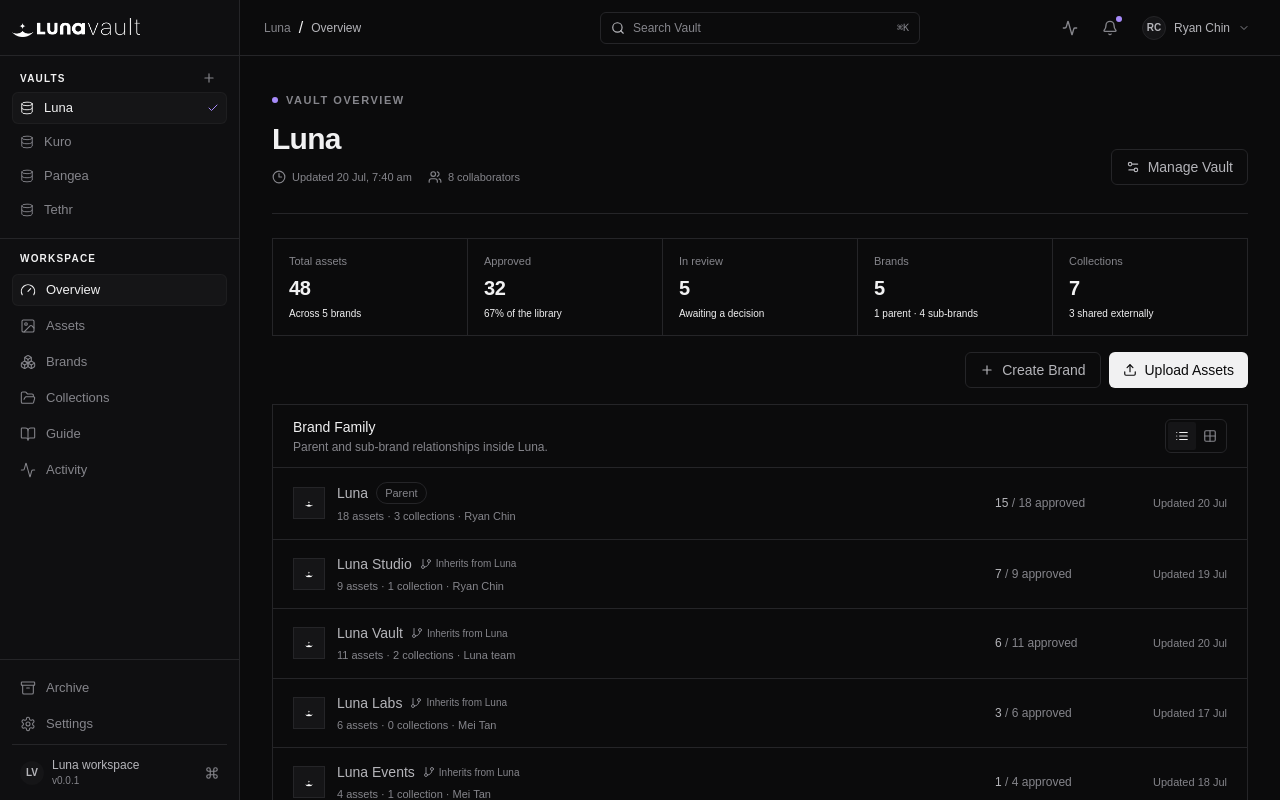
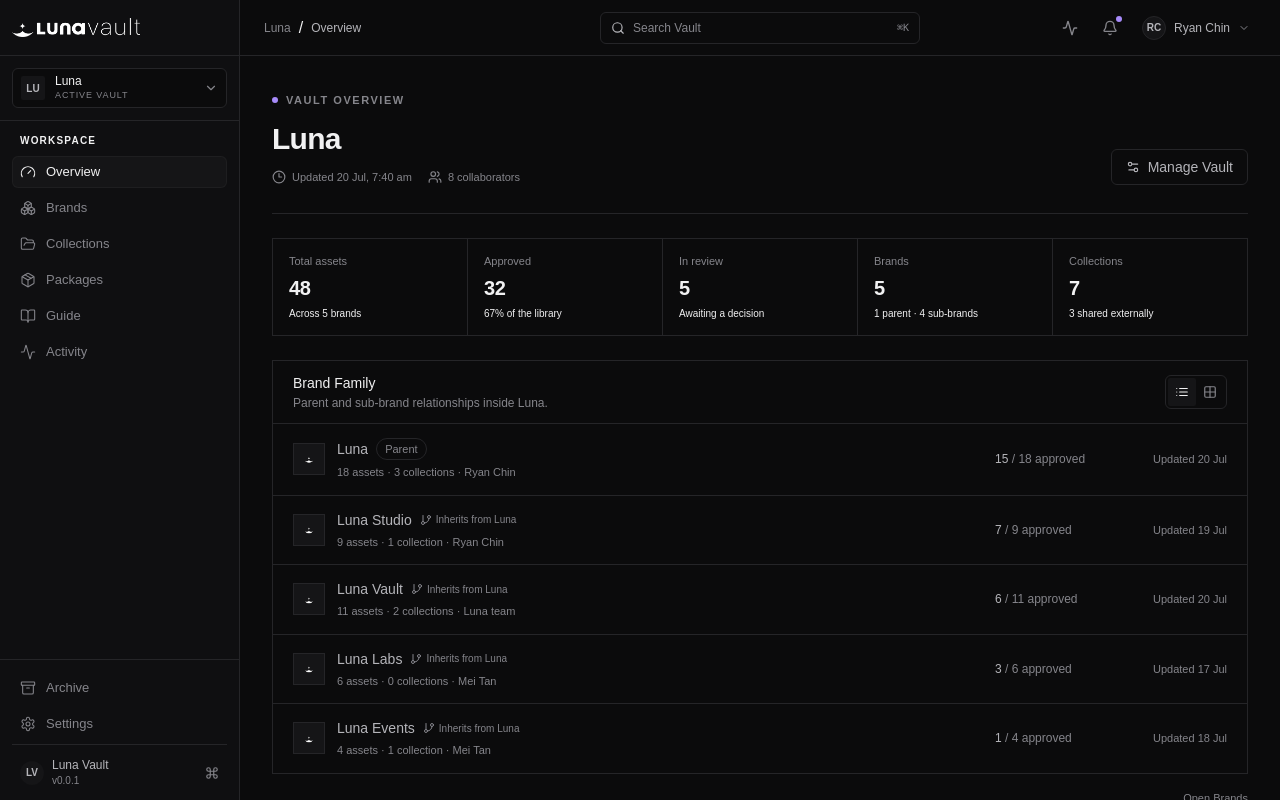
Before and after one commit to Ryanx-ai/luna-vault, a Next.js app: page /overview in a window 1280 px wide. Built offline with nearby package versions, Linux system fonts and the light colour scheme.

Commit message:
feat: refine Luna Vault workspace architecture

```diff
--- /dev/null
+++ b/app/packages/page.tsx
@@ -0,0 +1,7 @@
+import { PageScaffold } from "@/components/layout/page-scaffold";
+
+export const metadata = { title: "Packages" };
+
+export default function PackagesPage() {
+  return <PageScaffold eyebrow="Development delivery" title="Packages" description="Prepared Brand asset bundles for technical teams and implementation handover." emptyTitle="No Packages prepared" emptyDescription="Future Packages will organise approved, consistently named files and implementation notes for a specific delivery." />;
+}
--- a/components/layout/sidebar.tsx
+++ b/components/layout/sidebar.tsx
@@ -2,8 +2,8 @@
 
 import Link from "next/link";
 import { usePathname } from "next/navigation";
-import { useState } from "react";
-import { Check, Command, Database, Plus, X } from "lucide-react";
+import { useEffect, useRef, useState } from "react";
+import { Check, ChevronDown, Command, Database, Plus } from "lucide-react";
 import { LunaVaultLogo } from "@/components/brand/luna-vault-logo";
 import { useVault } from "@/components/providers/vault-provider";
 import { primaryNavigation, utilityNavigation, type NavigationItem } from "@/lib/navigation";
@@ -32,7 +32,25 @@ function NavLink({ item, onNavigate }: { item: NavigationItem; onNavigate?: () =
 
 export function Sidebar({ onNavigate }: { onNavigate?: () => void }) {
   const { shellData, selectedVault, selectVault } = useVault();
-  const [createVaultOpen, setCreateVaultOpen] = useState(false);
+  const [switcherOpen, setSwitcherOpen] = useState(false);
+  const [createNotice, setCreateNotice] = useState(false);
+  const switcherRef = useRef<HTMLDivElement>(null);
+
+  useEffect(() => {
+    if (!switcherOpen) return;
+    const closeOnOutside = (event: PointerEvent) => {
+      if (!switcherRef.current?.contains(event.target as Node)) setSwitcherOpen(false);
+    };
+    const closeOnEscape = (event: KeyboardEvent) => {
+      if (event.key === "Escape") setSwitcherOpen(false);
+    };
+    document.addEventListener("pointerdown", closeOnOutside);
+    document.addEventListener("keydown", closeOnEscape);
+    return () => {
+      document.removeEventListener("pointerdown", closeOnOutside);
+      document.removeEventListener("keydown", closeOnEscape);
+    };
+  }, [switcherOpen]);
 
   return (
     <aside className="flex h-full w-full flex-col bg-panel">
@@ -40,47 +58,23 @@ export function Sidebar({ onNavigate }: { onNavigate?: () => void }) {
         <LunaVaultLogo />
       </div>
 
-      <div className="relative border-b px-3 py-3">
-        <div className="mb-1 flex h-5 items-center justify-between px-2">
-          <p className="text-[10px] font-semibold uppercase tracking-[0.12em] text-muted/70">Vaults</p>
-          <button
-            onClick={() => setCreateVaultOpen((open) => !open)}
-            aria-label="Create Vault"
-            aria-expanded={createVaultOpen}
-            className="flex size-5 items-center justify-center rounded-sm text-muted transition-colors hover:bg-elevated hover:text-foreground focus-visible:outline-none focus-visible:ring-2 focus-visible:ring-accent/50"
-          >
-            <Plus className="size-3.5" />
-          </button>
-        </div>
-        {createVaultOpen ? (
-          <div className="absolute left-3 right-3 top-10 z-20 border bg-panel p-3 shadow-2xl">
-            <div className="flex items-center justify-between gap-3">
-              <p className="text-xs font-medium text-subtle">Create Vault</p>
-              <button onClick={() => setCreateVaultOpen(false)} aria-label="Close Create Vault" className="text-muted hover:text-foreground"><X className="size-3.5" /></button>
-            </div>
-            <p className="mt-1.5 text-[11px] leading-4 text-muted">New Vault creation will be available in a later milestone.</p>
+      <div ref={switcherRef} className="relative border-b px-3 py-3">
+        <button onClick={() => { setSwitcherOpen((open) => !open); setCreateNotice(false); }} aria-label={`Switch Vault, ${selectedVault.name} selected`} aria-haspopup="menu" aria-expanded={switcherOpen} className="flex h-10 w-full items-center gap-2.5 rounded-md border bg-canvas px-2 text-left transition-colors hover:bg-elevated focus-visible:outline-none focus-visible:ring-2 focus-visible:ring-accent/50">
+          <span className="flex size-6 shrink-0 items-center justify-center rounded-sm bg-elevated text-[10px] font-semibold text-subtle">{selectedVault.name.slice(0, 2).toUpperCase()}</span>
+          <span className="min-w-0 flex-1"><span className="block truncate text-xs font-medium text-foreground">{selectedVault.name}</span><span className="block text-[9px] uppercase tracking-[0.1em] text-muted">Active Vault</span></span>
+          <ChevronDown className={cn("size-3.5 text-muted transition-transform", switcherOpen && "rotate-180")} />
+        </button>
+
+        {switcherOpen ? (
+          <div className="absolute left-3 right-3 top-[58px] z-50 border bg-panel p-1 shadow-2xl" role="menu" aria-label="Select Vault">
+            <p className="px-2 py-1.5 text-[9px] font-semibold uppercase tracking-[0.12em] text-muted">Vaults</p>
+            {shellData.vaults.map((vault) => {
+              const active = vault.id === selectedVault.id;
+              return <button key={vault.id} role="menuitemradio" aria-checked={active} onClick={() => { selectVault(vault.id); setSwitcherOpen(false); setCreateNotice(false); onNavigate?.(); }} className={cn("flex h-9 w-full items-center gap-2.5 rounded-sm px-2 text-left text-xs transition-colors focus-visible:outline-none focus-visible:ring-2 focus-visible:ring-accent/50", active ? "bg-elevated text-foreground" : "text-muted hover:bg-elevated/70 hover:text-subtle")}><Database className="size-3.5" strokeWidth={1.6} /><span className="min-w-0 flex-1 truncate">{vault.name}</span>{active ? <Check className="size-3 text-accent" /> : null}</button>;
+            })}
+            <div className="mt-1 border-t pt-1"><button role="menuitem" onClick={() => setCreateNotice(true)} className="flex h-9 w-full items-center gap-2.5 rounded-sm px-2 text-left text-xs text-muted transition-colors hover:bg-elevated hover:text-foreground focus-visible:outline-none focus-visible:ring-2 focus-visible:ring-accent/50"><Plus className="size-3.5" />Create new Vault</button>{createNotice ? <p className="px-2 pb-2 text-[10px] leading-4 text-muted">Vault creation remains deferred. No Vault has been created.</p> : null}</div>
           </div>
         ) : null}
-        <div className="space-y-0.5" role="list" aria-label="Vaults">
-          {shellData.vaults.map((vault) => {
-            const active = vault.id === selectedVault.id;
-            return (
-              <button
-                key={vault.id}
-                onClick={() => { selectVault(vault.id); onNavigate?.(); }}
-                aria-pressed={active}
-                className={cn(
-                  "flex h-8 w-full items-center gap-2.5 rounded-md px-2 text-left text-[13px] transition-colors focus-visible:outline-none focus-visible:ring-2 focus-visible:ring-accent/50",
-                  active ? "bg-elevated text-foreground shadow-hairline" : "text-muted hover:bg-elevated/70 hover:text-subtle",
-                )}
-              >
-                <Database className="size-3.5" strokeWidth={1.6} />
-                <span className="min-w-0 flex-1 truncate">{vault.name}</span>
-                {active ? <Check className="size-3 text-accent" aria-hidden="true" /> : null}
-              </button>
-            );
-          })}
-        </div>
       </div>
 
       <nav className="flex flex-1 flex-col gap-1 overflow-y-auto px-3 py-3" aria-label="Primary navigation">
@@ -93,7 +87,7 @@ export function Sidebar({ onNavigate }: { onNavigate?: () => void }) {
         <div className="mt-3 flex items-center gap-2 border-t px-2 pt-3">
           <div className="flex size-6 items-center justify-center rounded-full bg-elevated text-[10px] font-semibold text-subtle">LV</div>
           <div className="min-w-0 flex-1">
-            <p className="truncate text-xs font-medium text-subtle">Luna workspace</p>
+            <p className="truncate text-xs font-medium text-subtle">{selectedVault.name} Vault</p>
             <p className="text-[10px] text-muted">v0.0.1</p>
           </div>
           <Command className="size-3.5 text-muted" />
--- a/components/overview/workspace-overview.tsx
+++ b/components/overview/workspace-overview.tsx
@@ -3,7 +3,7 @@
 import Image from "next/image";
 import Link from "next/link";
 import { useState } from "react";
-import { Clock3, GitBranch, Grid2X2, List, Plus, Settings2, Upload, Users, X } from "lucide-react";
+import { Clock3, GitBranch, Grid2X2, List, Settings2, Users, X } from "lucide-react";
 import { useVault } from "@/components/providers/vault-provider";
 import { Badge } from "@/components/ui/badge";
 import { Button } from "@/components/ui/button";
@@ -73,7 +73,6 @@ export function WorkspaceOverview({ data }: { data: WorkspaceOverviewData }) {
   const { selectedVault } = useVault();
   const [view, setView] = useState<"list" | "grid">("list");
   const [manageOpen, setManageOpen] = useState(false);
-  const [creationPanel, setCreationPanel] = useState<"create" | "upload" | null>(null);
   const isLuna = selectedVault.id === "vault_luna";
   const metrics = isLuna ? data.metrics : [
     { label: "Total assets", value: selectedVault.assetCount, supportingText: "No assets added" },
@@ -118,26 +117,7 @@ export function WorkspaceOverview({ data }: { data: WorkspaceOverviewData }) {
         </div>
       </section>
 
-      <section className="relative mt-4 flex flex-col justify-end gap-2 sm:flex-row" aria-label="Vault creation actions">
-        <Button variant="outline" className="w-full sm:w-auto" onClick={() => setCreationPanel((panel) => panel === "create" ? null : "create")} aria-expanded={creationPanel === "create"}><Plus className="size-3.5" />Create Brand</Button>
-        <Button className="w-full sm:w-auto" onClick={() => setCreationPanel((panel) => panel === "upload" ? null : "upload")} aria-expanded={creationPanel === "upload"}><Upload className="size-3.5" />Upload Assets</Button>
-
-        {creationPanel ? (
-          <div className="absolute right-0 top-full z-20 mt-2 w-[min(340px,calc(100vw-32px))] border bg-panel p-4 shadow-2xl">
-            <div className="flex items-center justify-between">
-              <p className="text-xs font-medium">{creationPanel === "create" ? "Create Brand" : "Upload Assets"}</p>
-              <button onClick={() => setCreationPanel(null)} aria-label="Close creation action" className="text-muted hover:text-foreground"><X className="size-3.5" /></button>
-            </div>
-            <p className="mt-2 text-[11px] leading-5 text-muted">
-              {creationPanel === "create"
-                ? "Brand creation will be available in a later milestone. No brand has been created."
-                : "Asset uploads will be available in a later milestone. No files have been selected or uploaded."}
-            </p>
-          </div>
-        ) : null}
-      </section>
-
-      <section className="mt-4 border bg-panel/30" aria-labelledby="brand-family-title">
+      <section className="mt-6 border bg-panel/30" aria-labelledby="brand-family-title">
         <div className="flex items-center justify-between gap-4 border-b px-4 py-3 sm:px-5">
           <div><h2 id="brand-family-title" className="text-sm font-medium">Brand Family</h2><p className="mt-0.5 text-xs text-muted">Parent and sub-brand relationships inside {selectedVault.name}.</p></div>
           <div className="flex shrink-0 rounded-md border p-0.5" aria-label="Brand Family presentation">
--- a/lib/navigation.ts
+++ b/lib/navigation.ts
@@ -5,7 +5,7 @@ import {
   Boxes,
   FolderOpen,
   Gauge,
-  Image,
+  Package,
   Settings,
   type LucideIcon,
 } from "lucide-react";
@@ -18,9 +18,9 @@ export type NavigationItem = {
 
 export const primaryNavigation: NavigationItem[] = [
   { label: "Overview", href: "/overview", icon: Gauge },
-  { label: "Assets", href: "/assets", icon: Image },
   { label: "Brands", href: "/brands", icon: Boxes },
   { label: "Collections", href: "/collections", icon: FolderOpen },
+  { label: "Packages", href: "/packages", icon: Package },
   { label: "Guide", href: "/guide", icon: BookOpen },
   { label: "Activity", href: "/activity", icon: Activity },
 ];
```
Also changed, not shown: app/activity/page.tsx (+11 -1 lines), app/archive/page.tsx (+11 -1 lines), app/assets/page.tsx (+11 -1 lines), app/collections/page.tsx (+11 -1 lines), app/guide/page.tsx (+11 -1 lines), app/settings/page.tsx (+11 -1 lines), components/brands/brand-detail.tsx (+5 -5 lines), components/brands/create-brand-dialog.tsx (+9 -1 lines), 6 other files (tests, documents, lock files or other folders).
